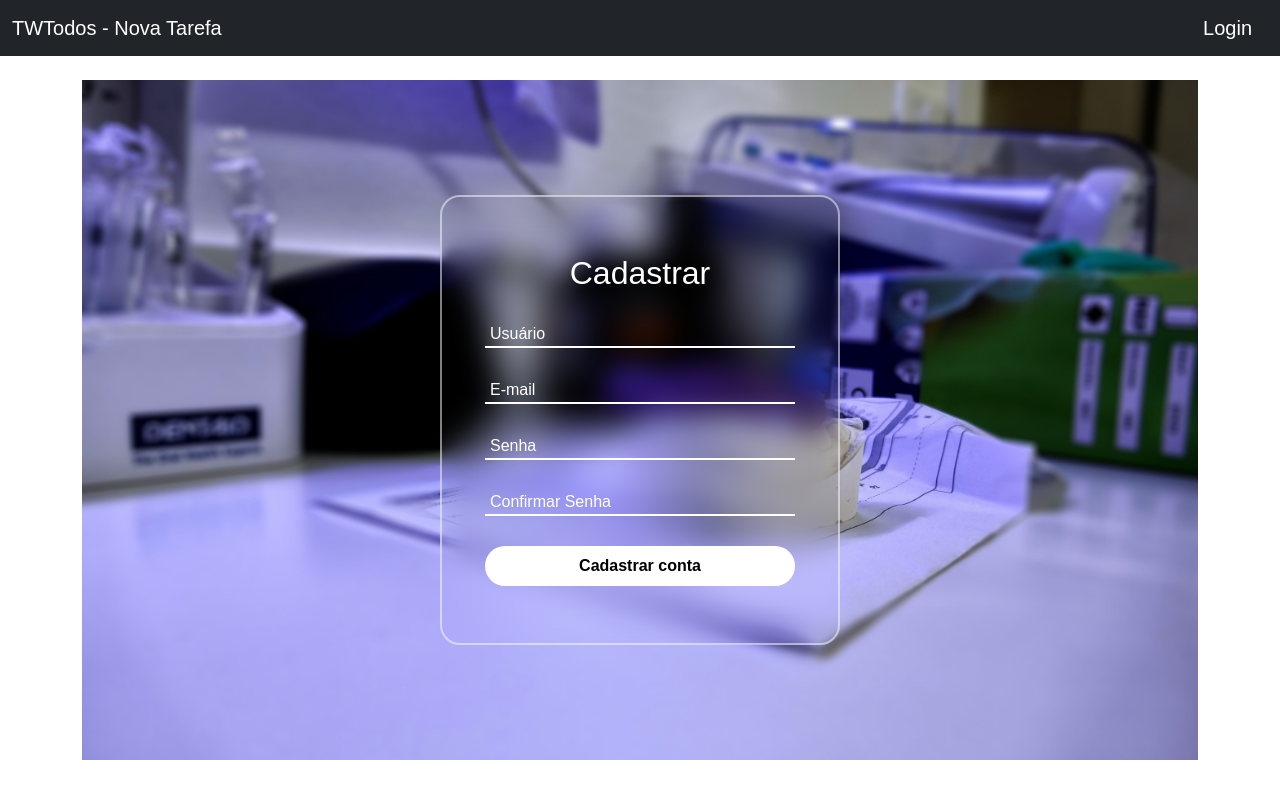
After one commit to jorgevendramini/Django-Crud, a Django app: page /loginPage/register_user in a window 1280 px wide. The commit adds this page. Run offline with Django 5.2, Linux system fonts and the light colour scheme.

Commit message:
Added register.html

```diff
--- a/loginPage/templates/baselogin.html
+++ b/loginPage/templates/baselogin.html
@@ -15,7 +15,7 @@
 <nav class="navbar bg-dark mb-4" data-bs-theme="dark">
   <div class="container-fluid">
     <a class="navbar-brand" href="{% url 'todo_list' %}">TWTodos - Nova Tarefa</a>
-    <a class="navbar-brand" href="{% url 'login' %}">Login</a>
+    <a class="navbar-brand" href="{% url 'login_user' %}">Login</a>
   </div>
 </nav>
 
--- a/loginPage/templates/authenticate/login.html
+++ b/loginPage/templates/login.html
@@ -26,7 +26,7 @@
                 </div>
                 <input class="login" type="submit" value="Login">
                 <div class="register">
-                    <p>Don't have an account <a href="#">Register</a></p>
+                    <p>Don't have an account <a href="{% url "register_user" %}">Register</a></p>
                 </div>
             </form>
         </div>
--- /dev/null
+++ b/loginPage/templates/register.html
@@ -0,0 +1,43 @@
+{% extends 'baselogin.html' %}
+
+{% load static %}
+
+
+
+{% block page_title %} Cadastrar {% endblock page_title %}
+
+{% block content %}
+
+  <section>
+    <div class="form-box">
+        <div class="form-value">
+            <form action="" method="POST">
+              {% csrf_token %}
+                <h2>Cadastrar</h2>
+                <div class="inputbox">
+                    <ion-icon name="mail-outline"></ion-icon>
+                    <input type="text" name="username" required>
+                    <label for="">Usuário</label>
+                </div>
+                <div class="inputbox">
+                    <ion-icon name="mail-outline"></ion-icon>
+                    <input type="email" name="email" required>
+                    <label for="">E-mail</label>
+                </div>
+                <div class="inputbox">
+                    <ion-icon name="lock-closed-outline"></ion-icon>
+                    <input type="password" name="senha" required>
+                    <label for="">Senha</label>
+                </div>
+                <div class="inputbox">
+                    <ion-icon name="lock-closed-outline"></ion-icon>
+                    <input type="password" name="confirmar_senha" required>
+                    <label for="">Confirmar Senha</label>
+                </div>
+                <input class="login" type="submit" value="Cadastrar conta">
+            </form>
+        </div>
+    </div>
+</section>
+
+{% endblock content %}
--- a/loginPage/urls.py
+++ b/loginPage/urls.py
@@ -1,6 +1,7 @@
 from django.urls import path
-from loginPage.views import login_user
+from . import views
 
 urlpatterns = [
-    path("login_user", login_user, name="login"),
+    path("login_user", views.login_user, name="login_user"),
+    path("register_user", views.register_user, name="register_user"),
 ]
--- a/loginPage/views.py
+++ b/loginPage/views.py
@@ -1,21 +1,67 @@
 from django.shortcuts import render, redirect
-from django.contrib.auth import authenticate, login, logout
+from django.contrib import auth
 from django.contrib import messages
+from django.contrib.auth.models import User
+from django.contrib.messages import constants
 
 
 def login_user(request):
-    if request.method == "POST":
-        username = request.POST["username"]
-        password = request.POST["password"]
-        user = authenticate(request, username=username, password=password)
+    if request.method == "GET":
+        return render(request, "login.html")
+    elif request.method == "POST":
+        username = request.POST.get("username")
+        senha = request.POST.get("senha")
+
+        user = auth.authenticate(request, username=username, password=senha)
+
         if user is not None:
-            login(request, user)
-            # Redirect to a success page.
-            return redirect("todo_list")
+            auth.login(request, user)
+            messages.success(request, "Welcome back!")
+            return redirect("/todos/todo_list")
         else:
-            messages.success(request, ("There was an error logging in, Try Again..."))
-            # Return an 'invalid login' error message.
-            return redirect("login")
+            messages.error(request, "Usuário ou senha incorretos")
+            return redirect("/loginPage/login")
     else:
-        pass
-        return render(request, "authenticate\login.html", {})
+        return render(request, "authenticate/login.html", {})
+
+
+def register_user(request):
+    if request.method == "GET":
+        return render(request, "register.html")
+    elif request.method == "POST":
+        username = request.POST.get("username")
+        email = request.POST.get("email")
+        senha = request.POST.get("senha")
+        confirmar_senha = request.POST.get("confirmar_senha")
+
+        users = User.objects.filter(username=username)
+
+        if users.exists():
+            messages.add_message(
+                request, constants.ERROR, "Já existe um usuário com esse username"
+            )
+            return redirect("/loginPage/register")
+
+        if senha != confirmar_senha:
+            messages.add_message(
+                request, constants.ERROR, "A senha e o confirmar senha devem ser iguais"
+            )
+            return redirect("/loginPage/register")
+
+        if len(senha) < 6:
+            messages.add_message(
+                request, constants.ERROR, "A senha deve ter mais de 6 dígitos"
+            )
+            return redirect("/loginPage/register")
+
+        try:
+            User.objects.create_user(username=username, email=email, password=senha)
+            return redirect("/loginPage/login")
+        except:
+            print("Erro 4")
+            return redirect("/loginPage/register")
+
+
+def sair(request):
+    auth.logout(request)
+    return redirect("/loginPage/login")
--- a/setup/settings.py
+++ b/setup/settings.py
@@ -13,6 +13,7 @@ https://docs.djangoproject.com/en/5.0/ref/settings/
 from pathlib import Path
 from decouple import config, Csv
 from dj_database_url import parse as db_url
+import os
 
 # Build paths inside the project like this: BASE_DIR / 'subdir'.
 BASE_DIR = Path(__file__).resolve().parent.parent
@@ -69,7 +70,7 @@ ROOT_URLCONF = "setup.urls"
 TEMPLATES = [
     {
         "BACKEND": "django.template.backends.django.DjangoTemplates",
-        "DIRS": [],
+        "DIRS": [os.path.join(BASE_DIR, "templates")],
         "APP_DIRS": True,
         "OPTIONS": {
             "context_processors": [
--- a/todos/templates/base.html
+++ b/todos/templates/base.html
@@ -14,7 +14,7 @@
 <nav class="navbar bg-dark mb-4" data-bs-theme="dark">
   <div class="container-fluid">
     <a class="navbar-brand" href="{% url 'todo_list' %}">TWTodos - Nova Tarefa</a>
-    <a class="navbar-brand" href="{% url 'login' %}">Login</a>
+    <a class="navbar-brand" href="{% url 'login_user' %}">Login</a>
   </div>
 </nav>
 
--- a/todos/views.py
+++ b/todos/views.py
@@ -4,8 +4,6 @@ from django.urls import reverse_lazy
 from django.shortcuts import get_object_or_404, redirect
 from datetime import date
 from django import forms
-
-# Create your views here.
 
 
 class TodoListView(ListView):
```
